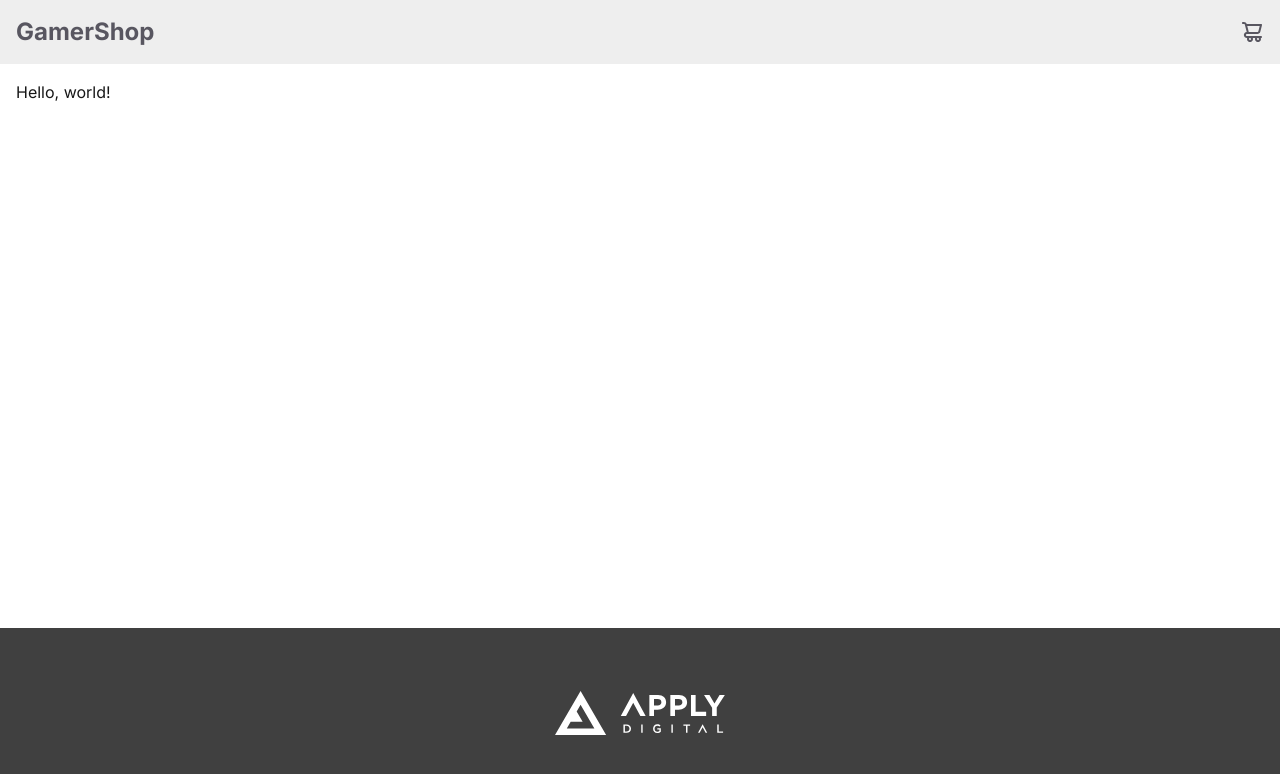
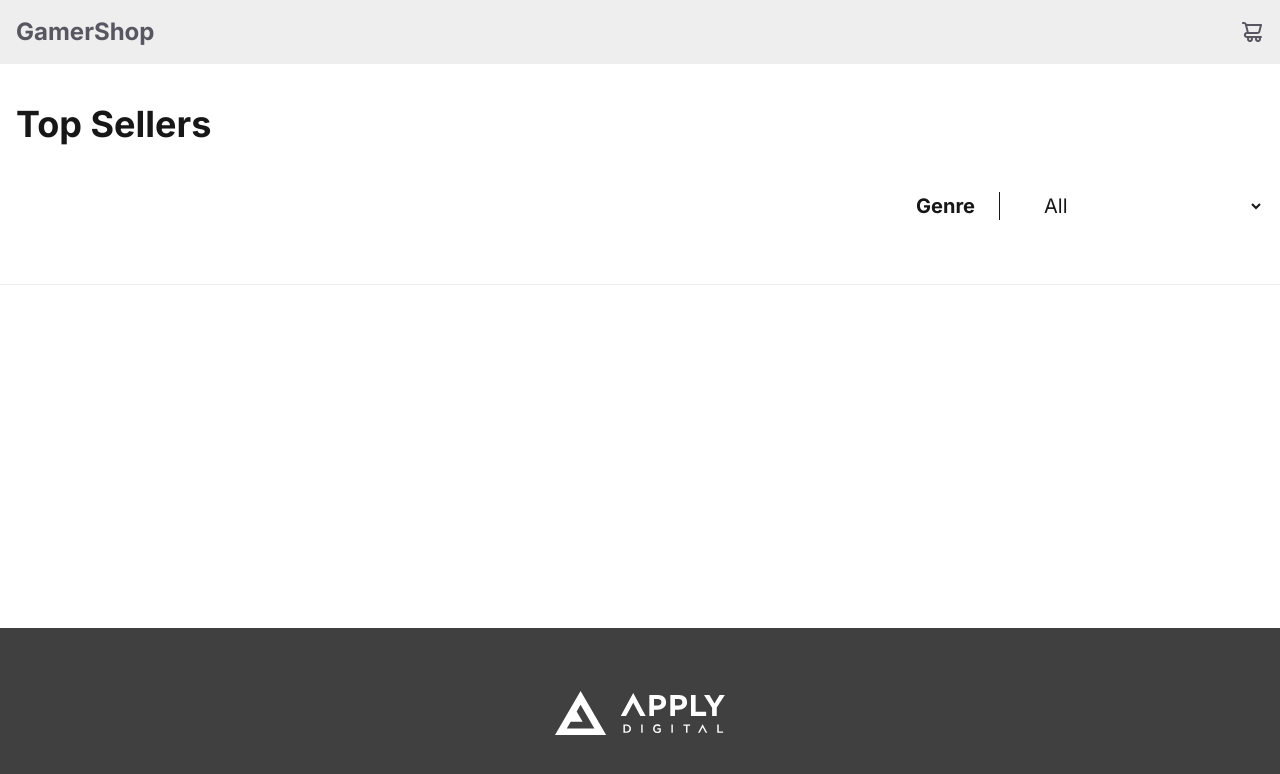
Before and after one commit to Loraklvn/ad-frontend-test, a Next.js app: page / in a window 1280 px wide. Shown: the top 774 px of the page. Built offline with nearby package versions, Linux system fonts and the light colour scheme.

Commit message:
feat(catalog): implement catalog page header

```diff
--- a/src/app/layout.tsx
+++ b/src/app/layout.tsx
@@ -22,9 +22,7 @@ export default function RootLayout({
         <div className="min-h-screen flex flex-col">
           <Navbar />
 
-          <main className="flex-1 overflow-y-auto max-w-7xl mx-auto w-full p-4">
-            {children}
-          </main>
+          <main className="flex-1 overflow-y-auto ">{children}</main>
 
           <Footer />
         </div>
--- a/src/app/page.tsx
+++ b/src/app/page.tsx
@@ -1,7 +1,9 @@
+import CatalogHeader from "@/components/catalog/CatalogHeader";
+
 export default async function Home() {
   return (
     <main>
-      <h1>Hello, world!</h1>
+      <CatalogHeader />
     </main>
   );
 }
--- /dev/null
+++ b/src/components/catalog/CatalogHeader/CatalogHeader.tsx
@@ -0,0 +1,20 @@
+import React from "react";
+
+export default function CatalogHeader() {
+  return (
+    <div className="mt-6 border-b border-[#EFEDF3] pb-12">
+      <div className="max-w-7xl mx-auto w-full p-4">
+        <h1 className="text-4xl font-bold">Top Sellers</h1>
+
+        <div className="mt-12 flex justify-end w-full">
+          <div className="flex items-center">
+            <h2 className="text-xl font-bold border-r pr-6">Genre</h2>{" "}
+            <select className="text-xl ml-10 w-56 outline-none">
+              <option value="all">All</option>
+            </select>
+          </div>
+        </div>
+      </div>
+    </div>
+  );
+}
--- /dev/null
+++ b/src/components/catalog/CatalogHeader/index.tsx
@@ -0,0 +1,3 @@
+import CatalogHeader from "./CatalogHeader";
+
+export default CatalogHeader;
```
